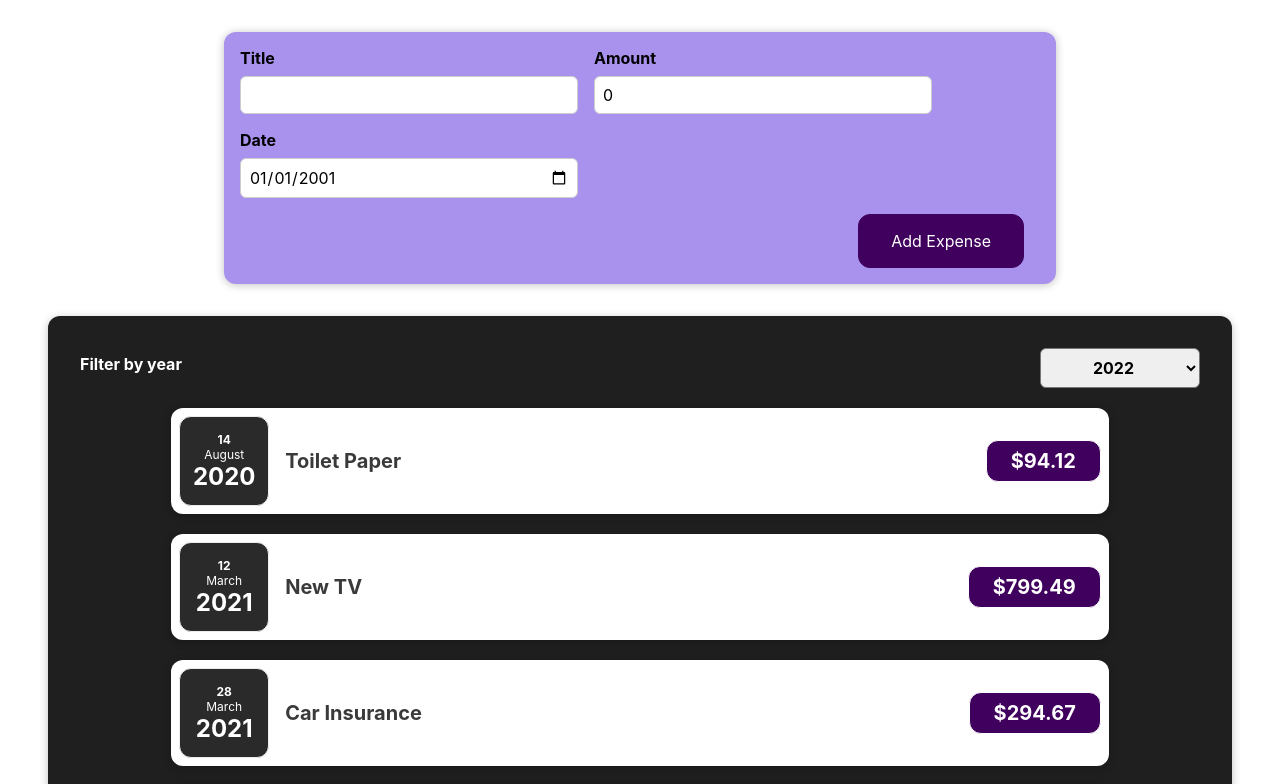
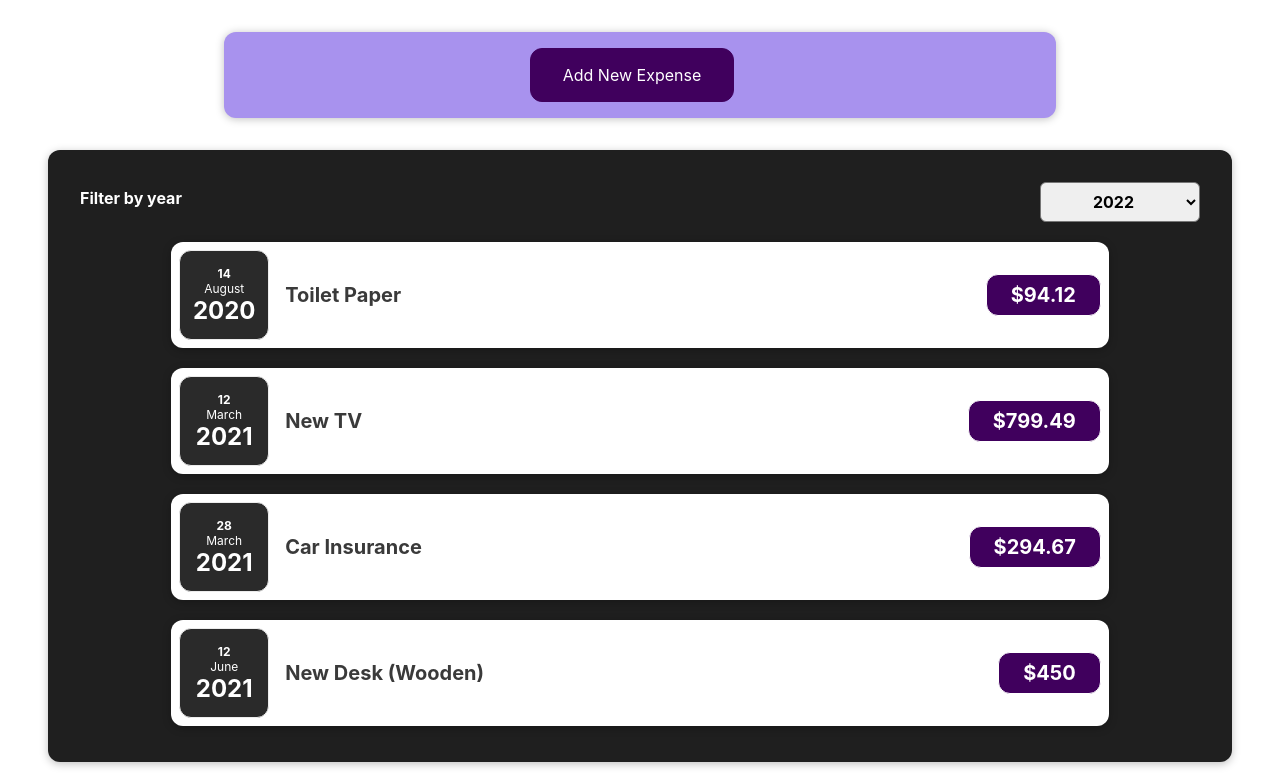
Before and after one commit to anusha-c18/React.js, a React (Create React App) app in the folder react-basics/: page / in a window 1280 px wide. Shown: the top 784 px of the page. Built offline with nearby package versions, Linux system fonts and the light colour scheme.

Commit message:
fixed rendering bug

```diff
--- a/react-basics/src/App.js
+++ b/react-basics/src/App.js
@@ -35,6 +35,7 @@ function App() {
   // );
   const addExpenseHandler = (expenseData) => {
     setExpenses((prevState) => {
+      console.log("new item added", [expenseData, ...prevState]);
       return [expenseData, ...prevState];
     });
     // doing this as it is dependent on previous state of data
@@ -43,7 +44,7 @@ function App() {
   return (
     <div>
       <NewExpense onAddExpense={addExpenseHandler} />
-      <Expenses items={expenses}></Expenses>
+      <Expenses items={expenses} />
     </div>
   );
 }
--- a/react-basics/src/components/Expenses/Expenses.js
+++ b/react-basics/src/components/Expenses/Expenses.js
@@ -22,7 +22,7 @@ function Expenses(props) {
     <Card className="expenses">
       <ExpenseFilter selected={enteredYear} onYearChange={setYearFilter} />
       {/* dynamically rendering content using the array of objects in app.js */}
-      <ExpensesList items={filteredYears} />
+      <ExpensesList items={props.items} />
     </Card>
   );
 }
--- a/react-basics/src/components/Expenses/ExpensesList.js
+++ b/react-basics/src/components/Expenses/ExpensesList.js
@@ -6,6 +6,7 @@ function ExpensesList(props) {
   if (props.items.length === 0) {
     return <h2 className="expenses-list__fallback">Found no expenses.</h2>;
   }
+  console.log("from lists: ", props.items);
   return (
     <ul className="expenses-list">
       {props.items.map((expense) => (
--- /dev/null
+++ b/react-basics/src/components/NewExpense/AddNewExpense.js
@@ -0,0 +1,12 @@
+import React from "react";
+import "./NewExpense.css";
+
+function AddNewExpense(props) {
+  return (
+    <div>
+      <button onClick={props.onChangeVisibility}>Add New Expense</button>
+    </div>
+  );
+}
+
+export default AddNewExpense;
--- a/react-basics/src/components/NewExpense/ExpenseForm.js
+++ b/react-basics/src/components/NewExpense/ExpenseForm.js
@@ -73,7 +73,8 @@ function ExpenseForm(props) {
         </div>
       </div>
       <div className="new-expense__actions">
-        <button type="submit">Add Expense</button>
+        <button type="submit">Cancel</button>
+        <button onClick={props.onChangeVisibility}>Add Expense</button>
       </div>
     </form>
   );
--- a/react-basics/src/components/NewExpense/NewExpense.js
+++ b/react-basics/src/components/NewExpense/NewExpense.js
@@ -1,18 +1,36 @@
-import React from "react";
+import React, { useState } from "react";
 import "./NewExpense.css";
 import ExpenseForm from "./ExpenseForm";
+import AddNewExpense from "./AddNewExpense";
 
 const NewExpense = (props) => {
+  const [addNewExpenseVisible, setaddNewExpenseVisible] = useState(true);
+
   const saveExpenseDataHandler = (enteredExpenseData) => {
     const ExpenseData = { ...enteredExpenseData, id: Math.random().toString() };
     console.log(ExpenseData);
     props.onAddExpense(ExpenseData);
   };
-  return (
-    <div className="new-expense">
-      <ExpenseForm onSaveExpenseData={saveExpenseDataHandler} />
-    </div>
-  );
+
+  const addNewExpenseVisiblilityHandler = () => {
+    setaddNewExpenseVisible((prevValue) => {
+      return !prevValue;
+    });
+  };
+
+  if (addNewExpenseVisible) {
+    return (
+      <div className="new-expense">
+        <AddNewExpense onChangeVisibility={addNewExpenseVisiblilityHandler} />
+      </div>
+    );
+  } else {
+    return (
+      <div className="new-expense">
+        <ExpenseForm onSaveExpenseData={saveExpenseDataHandler} />
+      </div>
+    );
+  }
 };
 
 export default NewExpense;
```
Also changed, not shown: react-basics/src/components/NewExpense/AddNewExpense.css (added).
